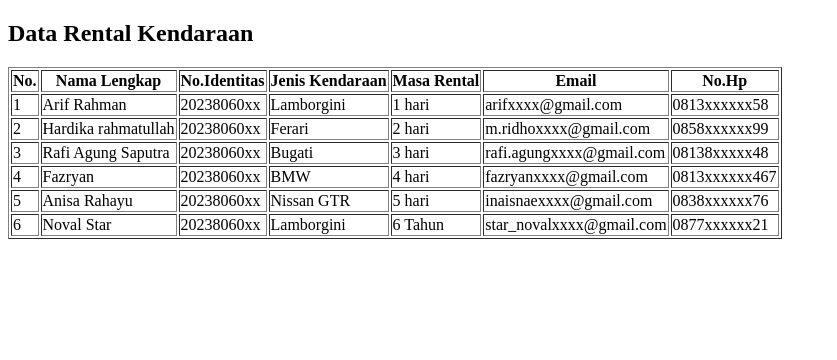
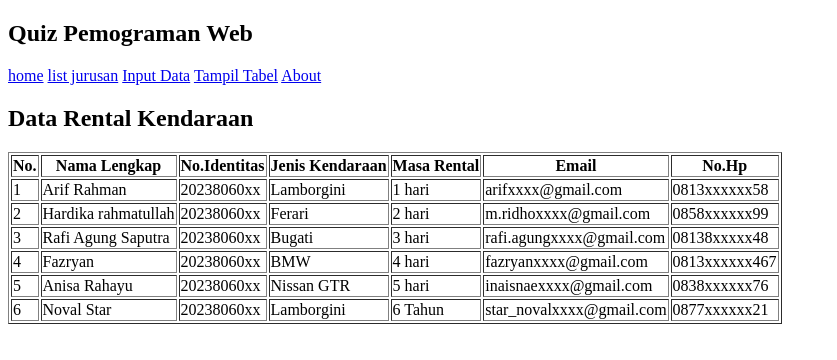
Before and after one commit to ridhoamin/quiz-web, a plain HTML site: page tabel_data.html in a window 1280 px wide. Shown: the whole page, without its empty margins (0-837 px from the left). Drawn offline with Linux system fonts and the light colour scheme.

Commit message:
tabel_data.html

```diff
--- a/tabel_data.html
+++ b/tabel_data.html
@@ -6,6 +6,14 @@
     <title>Quiz Pemograman Web</title>
 </head>
 <body>
+     <h2>Quiz Pemograman Web</h2>
+            <p>
+            <a href="index.html">home</a>
+            <a href="list_data.html">list jurusan</a>
+            <a href="input_data.html">Input Data</a>
+            <a href="tabel_data.html">Tampil Tabel</a>
+            <a href="about.html">About</a>
+            </p>
     <h2>Data Rental Kendaraan</h2>
 <table border="1">
     <tr>
```
